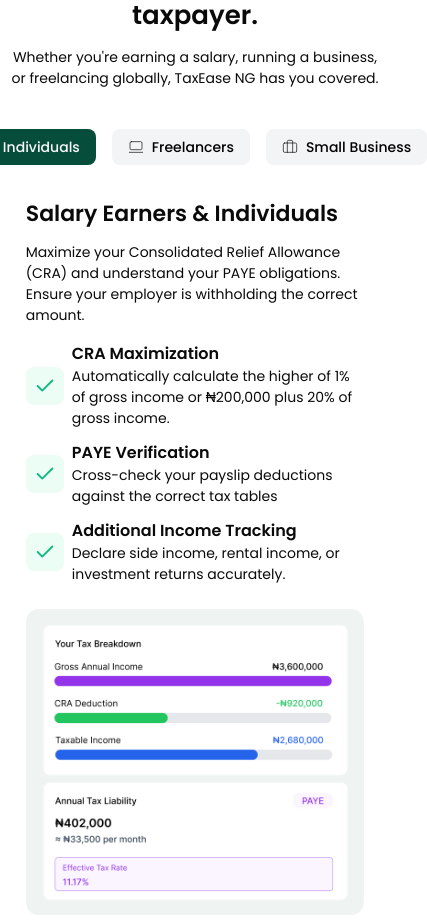
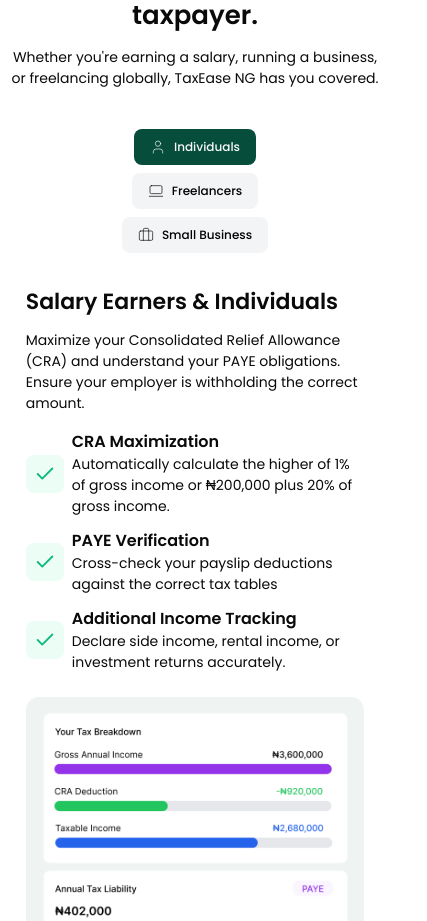
Before and after one commit to ifeMakinde/Tax-Ease, a React (Vite) app: page / in a window 390 px wide. Shown: the part 2760-3681 px from the top of the page, 427 px wide, since content can reach past the window. Built offline with nearby package versions, Linux system fonts and the light colour scheme.

Commit message:
Update Taxpayers.jsx

```diff
--- a/src/components/Taxpayer/Taxpayers.jsx
+++ b/src/components/Taxpayer/Taxpayers.jsx
@@ -38,7 +38,7 @@
         </p>
       </div>
 
-      <div className="m-auto max-w-100 lg:max-w-[80%] flex justify-center items-center gap-4 ">
+      <div className="m-auto w-70 lg:max-w-[70%] px-6 flex justify-center items-center gap-2 lg:gap-4 flex-wrap lg:flex-nowrap ">
         {tabs.map((tab) => (
           <Button
             key={tab.title}
@@ -46,7 +46,7 @@
               activeTab === tab.title
                 ? "bg-[#064E3B]"
                 : "text-black bg-gray-100"
-            }  text-[14px] lg:text-base`}
+            }  text-[12px] lg:text-base`}
             onClick={() => {
               setActiveTab(tab.title);
             }}
```
